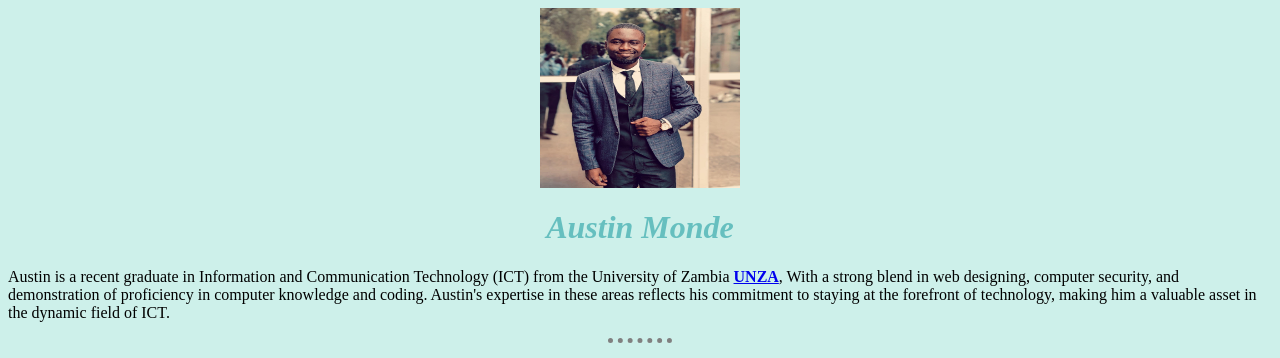
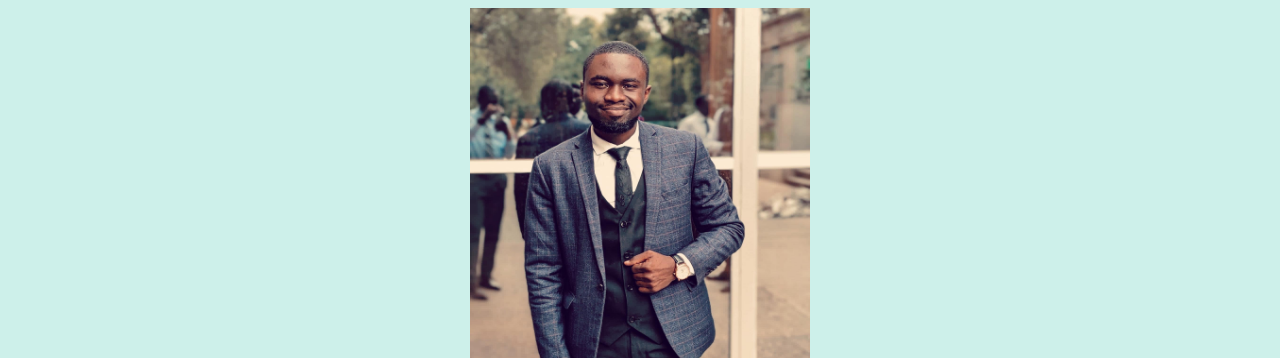
Before and after one commit to austinmonde/CV, a plain HTML site: page index.html in a window 1280 px wide. Shown: the top 358 px of the page. Drawn offline with Linux system fonts and the light colour scheme.

Commit message:
updated css

```diff
--- a/css/styles.css
+++ b/css/styles.css
@@ -13,10 +13,11 @@ hr {
 }
 img {
     height: 200px;
+
 }
 .sqr-img {
-        width: 200px;
-        height: 180px;
+        width: 340px;
+        height: 400px;
 }
 
 h1 {
```
